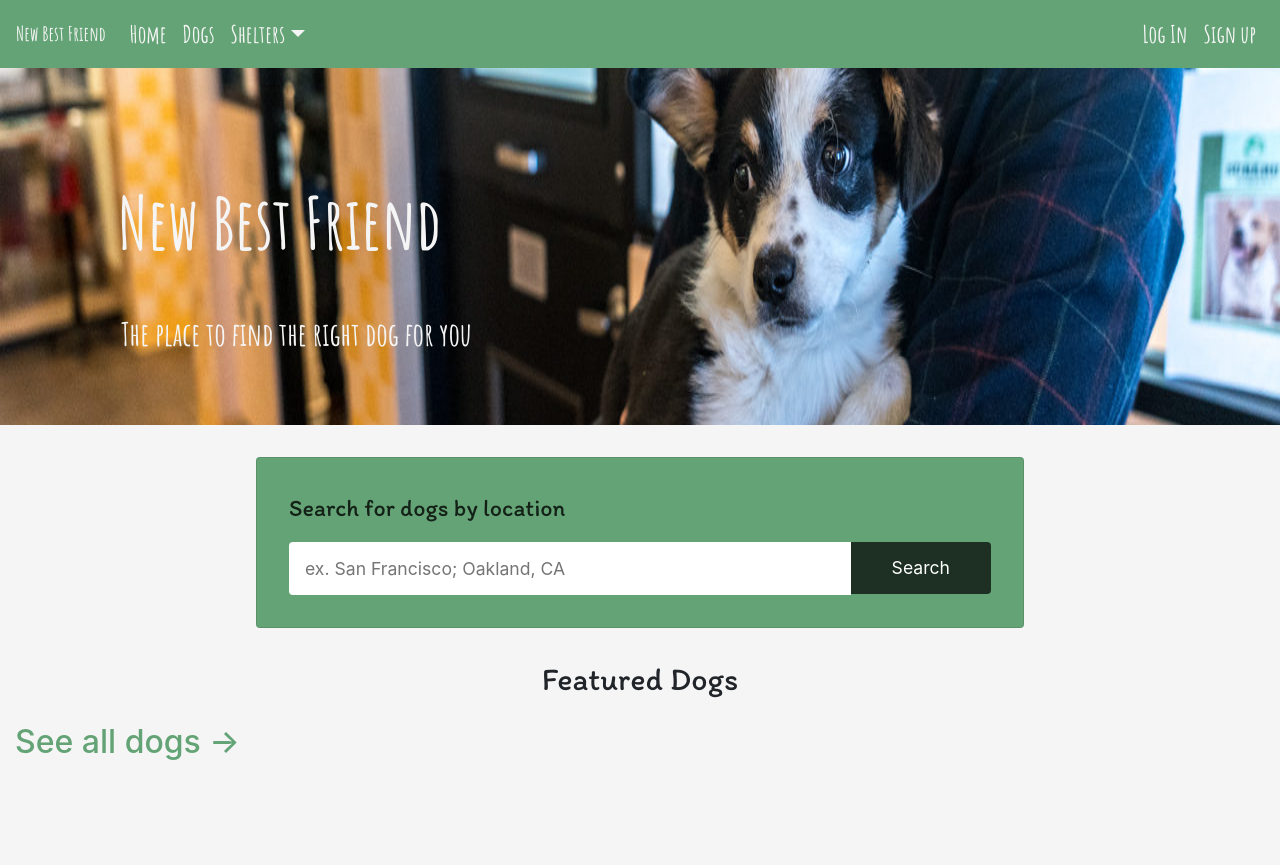
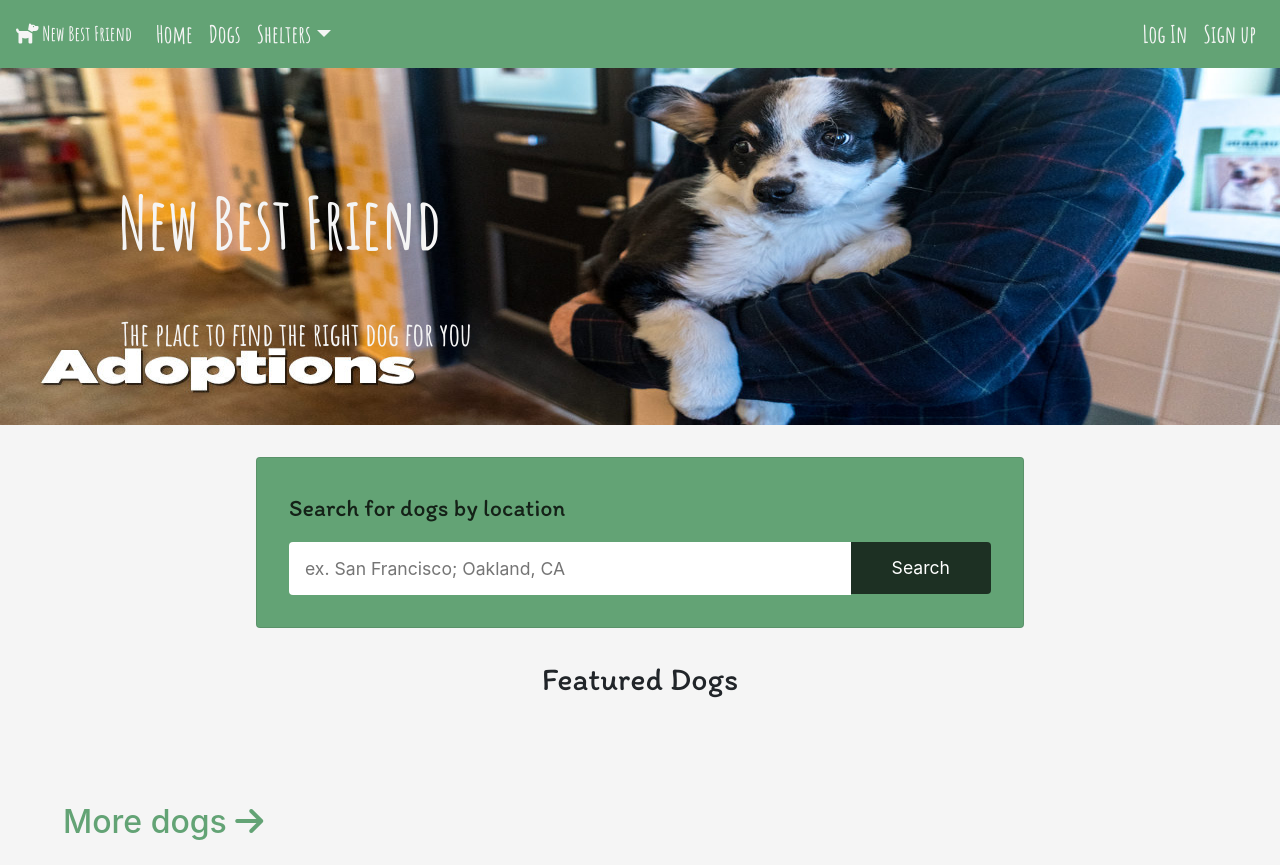
Before and after one commit to andrewjspivey/New_Best_Friend, a Django app: page / in a window 1280 px wide. Before the commit the page ends 760 px from the top, so only its background shows below. Run offline with Django 3.2, Linux system fonts and the light colour scheme; data that the repository does not hold is empty; some libraries are stand-ins or nearby versions; some web fonts are replaced.

Commit message:
adds header logo

```diff
--- a/main_app/static/css/styles.css
+++ b/main_app/static/css/styles.css
@@ -312,3 +312,8 @@
     font-weight: 600 !important;
     font-size: 1.7rem !important;
 }
+
+#more-dogs-link {
+    padding-top: 5rem !important;
+    padding-left: 3rem !important;
+}
--- a/main_app/templates/base.html
+++ b/main_app/templates/base.html
@@ -32,7 +32,7 @@
 
   <body>
     <nav class="navbar navbar-expand-lg" id="topbar">
-        <a class="navbar-brand" href="{% url 'home' %}">New Best Friend</a>
+        <a class="navbar-brand" href="{% url 'home' %}"><i class="fas fa-dog"></i>  New Best Friend</a>
         <button class="navbar-toggler" type="button" data-toggle="collapse" data-target="#navbarText" aria-controls="navbarText" aria-expanded="false" aria-label="Toggle navigation">
             <span class="navbar-toggler-icon"></span>
         </button>
--- a/main_app/templates/home.html
+++ b/main_app/templates/home.html
@@ -47,9 +47,10 @@
             </div>
         {% endfor %}
         <div class="col mb-4">
-            <div>
+            <div id="more-dogs-link">
                 <a href="{% url 'dogs' %}">
-                    <h2 id="all-dogs-link">See all dogs -></h2>
+                    <h2 id="all-dogs-link">More dogs <i class="fas fa-arrow-right"></i>
+                    </h2>
                 </a>
             </div>
         </div>
```
